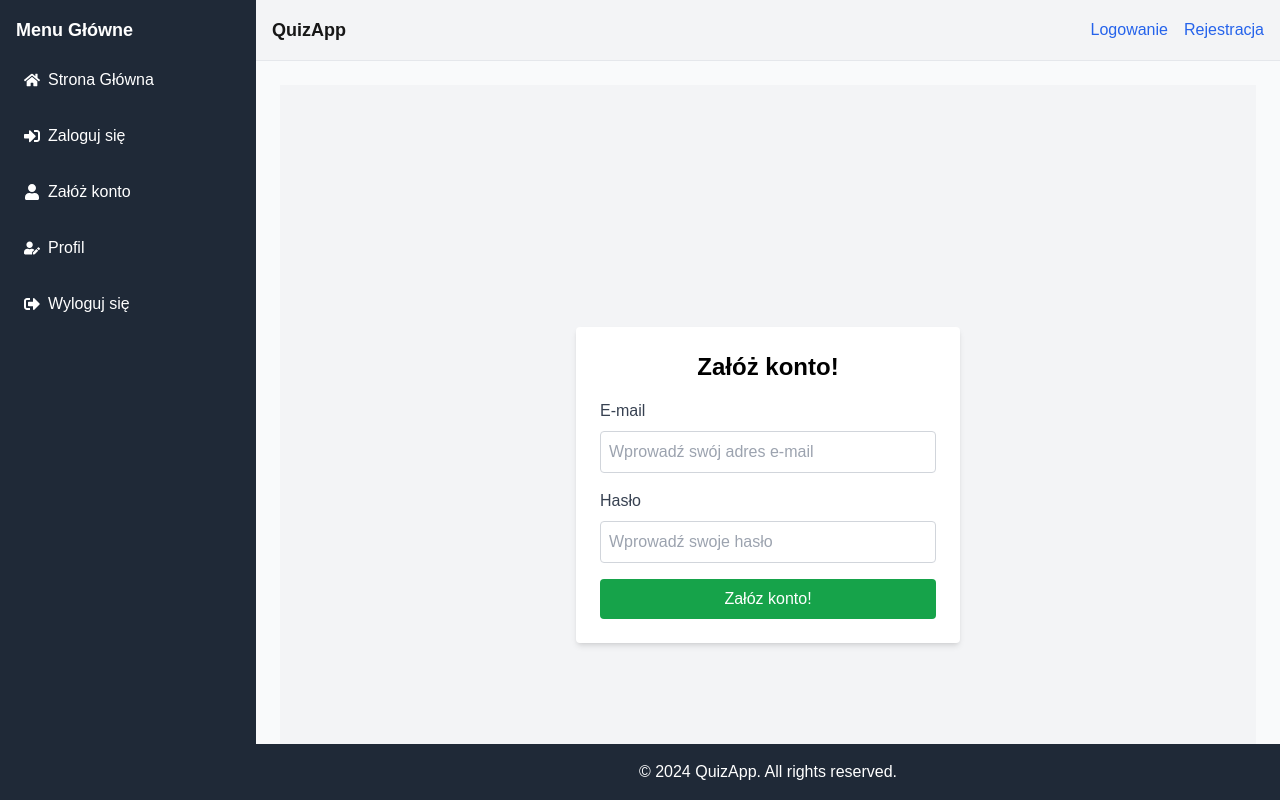
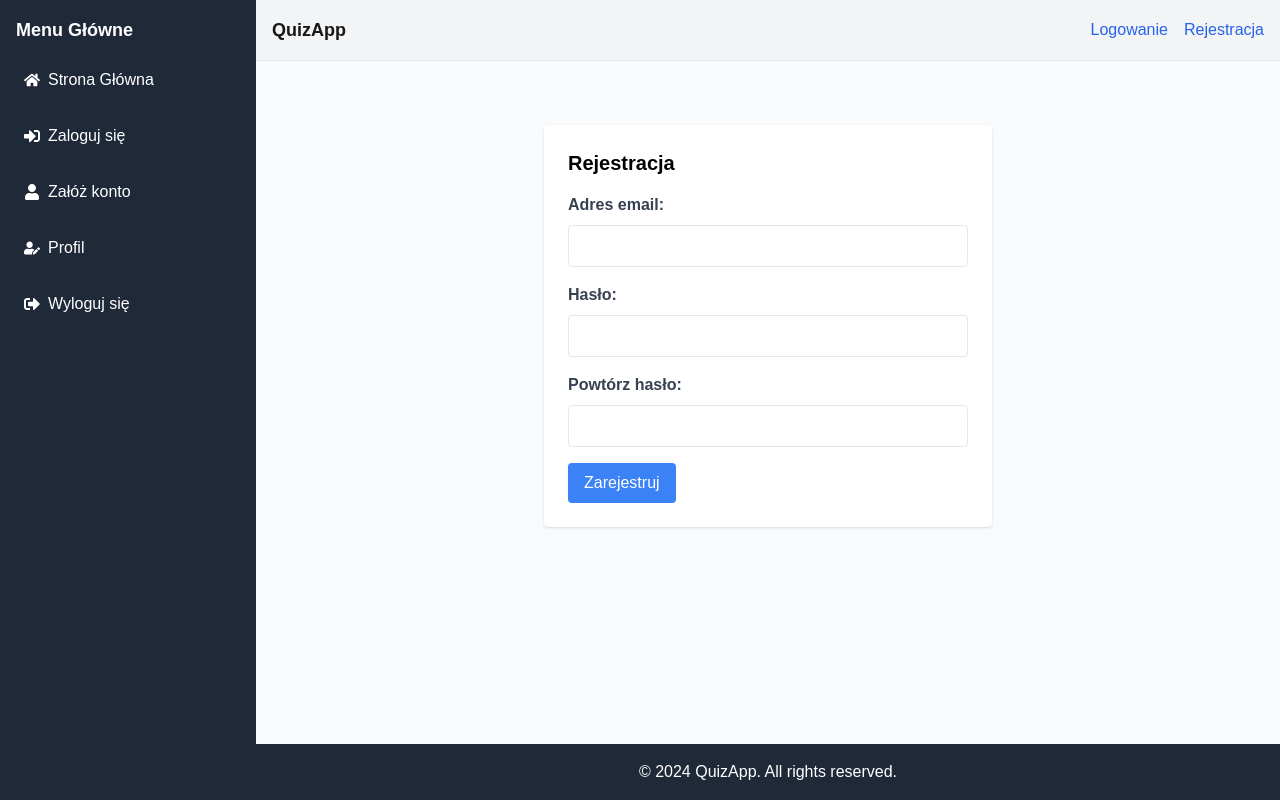
Before and after one commit to matek10000/quiz-app, a Next.js app: page /user/register in a window 1280 px wide. Built offline with nearby package versions, Linux system fonts and the light colour scheme; no server answers.

Commit message:
Dodanie rejestracji oraz weryfikacji email

```diff
--- a/app/(public)/user/register/page.js
+++ b/app/(public)/user/register/page.js
@@ -1,51 +1,118 @@
-'use client';
+"use client";
 
-import { useState } from 'react';
+import { getAuth, createUserWithEmailAndPassword, sendEmailVerification, signOut } from "firebase/auth";
+import { useAuth } from "@/app/lib/AuthContext";
+import { useState } from "react";
+import { useRouter } from "next/navigation";
 
-export default function Register() {
-  const [email, setEmail] = useState('');
-  const [password, setPassword] = useState('');
+export default function RegisterForm() {
+  const { user } = useAuth();
+  const router = useRouter();
+  const auth = getAuth();
 
-  const handleRegister = (e) => {
+  const [formData, setFormData] = useState({ email: "", password: "", confirmPassword: "" });
+  const [registerError, setRegisterError] = useState(""); // stan błędów rejestracji
+  const [loading, setLoading] = useState(false); // stan ładowania
+
+  if (user) {
+    return null; // Użytkownik jest zalogowany, nie wyświetlamy formularza
+  }
+
+  const handleChange = (e) => {
+    const { name, value } = e.target;
+    setFormData({ ...formData, [name]: value });
+  };
+
+  const handleSubmit = async (e) => {
     e.preventDefault();
-    console.log('Register with:', { email, password });
-    // Tutaj możesz dodać logikę integracji z Firebase
+
+    if (formData.password !== formData.confirmPassword) {
+      setRegisterError("Hasła nie są takie same!");
+      return;
+    }
+
+    setLoading(true);
+    setRegisterError("");
+
+    try {
+      const userCredential = await createUserWithEmailAndPassword(auth, formData.email, formData.password);
+      console.log("User registered!");
+
+      await sendEmailVerification(auth.currentUser);
+      console.log("Email verification sent!");
+
+      await signOut(auth); // Automatyczne wylogowanie użytkownika
+      router.push("/user/verify");
+    } catch (error) {
+      setRegisterError(error.message);
+      console.error("Registration error:", error);
+    } finally {
+      setLoading(false);
+    }
   };
 
   return (
-    <div className="flex items-center justify-center h-screen bg-gray-100">
-      <form onSubmit={handleRegister} className="bg-white p-6 rounded shadow-md w-full max-w-sm">
-        <h2 className="text-2xl font-bold mb-4 text-center">Załóż konto!</h2>
+    <div className="max-w-md mx-auto mt-10 p-6 bg-white rounded shadow">
+      <h1 className="text-xl font-bold mb-4">Rejestracja</h1>
+      {registerError && (
+        <div className="bg-red-100 border border-red-400 text-red-700 px-4 py-3 rounded mb-4">
+          {registerError}
+        </div>
+      )}
+      <form onSubmit={handleSubmit}>
         <div className="mb-4">
-          <label htmlFor="email" className="block text-gray-700 mb-2">E-mail</label>
+          <label htmlFor="email" className="block text-gray-700 font-bold mb-2">
+            Adres email:
+          </label>
           <input
             type="email"
             id="email"
-            value={email}
-            onChange={(e) => setEmail(e.target.value)}
-            className="w-full border border-gray-300 rounded p-2"
-            placeholder="Wprowadź swój adres e-mail"
+            name="email"
+            value={formData.email}
+            onChange={handleChange}
             required
+            className="w-full px-3 py-2 border rounded focus:outline-none focus:ring focus:border-blue-300"
           />
         </div>
         <div className="mb-4">
-          <label htmlFor="password" className="block text-gray-700 mb-2">Hasło</label>
+          <label htmlFor="password" className="block text-gray-700 font-bold mb-2">
+            Hasło:
+          </label>
           <input
             type="password"
             id="password"
-            value={password}
-            onChange={(e) => setPassword(e.target.value)}
-            className="w-full border border-gray-300 rounded p-2"
-            placeholder="Wprowadź swoje hasło"
+            name="password"
+            value={formData.password}
+            onChange={handleChange}
             required
+            className="w-full px-3 py-2 border rounded focus:outline-none focus:ring focus:border-blue-300"
           />
         </div>
-        <button
-          type="submit"
-          className="w-full bg-green-600 text-white py-2 rounded hover:bg-green-700"
-        >
-          Załóz konto!
-        </button>
+        <div className="mb-4">
+          <label htmlFor="confirmPassword" className="block text-gray-700 font-bold mb-2">
+            Powtórz hasło:
+          </label>
+          <input
+            type="password"
+            id="confirmPassword"
+            name="confirmPassword"
+            value={formData.confirmPassword}
+            onChange={handleChange}
+            required
+            className="w-full px-3 py-2 border rounded focus:outline-none focus:ring focus:border-blue-300"
+          />
+        </div>
+        <div className="flex items-center justify-between">
+          <button
+            type="submit"
+            disabled={loading}
+            className={`px-4 py-2 bg-blue-500 text-white rounded hover:bg-blue-600 focus:outline-none ${
+              loading ? "opacity-50 cursor-not-allowed" : ""
+            }`}
+          >
+            {loading ? "Rejestrowanie..." : "Zarejestruj"}
+          </button>
+        </div>
       </form>
     </div>
   );
--- a/app/(public)/user/signin/page.js
+++ b/app/(public)/user/signin/page.js
@@ -11,6 +11,7 @@ export default function SignIn() {
   const [password, setPassword] = useState('');
   const [error, setError] = useState('');
   const [loading, setLoading] = useState(false);
+  const [timeoutError, setTimeoutError] = useState('');
   const { user } = useAuth(); // Pobieramy użytkownika z contextu autoryzacji
   const router = useRouter();
 
@@ -18,7 +19,7 @@ export default function SignIn() {
   useEffect(() => {
     if (user) {
       const urlParams = new URLSearchParams(window.location.search);
-      const returnUrl = urlParams.get('returnUrl') || '/user/profile'; // Domyślnie przekierowanie na stronę główną
+      const returnUrl = urlParams.get('returnUrl') || '/user/profile'; // Przekierowanie na stronę profilu
       router.push(returnUrl); // Jeśli użytkownik jest zalogowany, przekierowujemy go do returnUrl
     }
   }, [user, router]);
@@ -27,10 +28,21 @@ export default function SignIn() {
     e.preventDefault();
     setLoading(true);
     setError(''); // Resetujemy błędy
+    setTimeoutError(''); // Resetujemy komunikat o opóźnieniu
 
     try {
-      // Wykonanie logowania z FireBase
+      // Wykonanie logowania z Firebase
       const auth = await signInWithEmailAndPassword(getAuth(), email, password);
+
+      // Sprawdzanie, czy użytkownik potwierdził adres e-mail
+      if (!auth.user.emailVerified) {
+        // Jeśli email nie jest zweryfikowany, odswiezy strone (nie wiem czemu nie ma komunikatu)
+        setTimeoutError('Za chwilę nastąpi odświeżenie strony...');
+        setError('Proszę potwierdzić swój adres e-mail. Sprawdź skrzynkę pocztową.');
+
+        await getAuth().signOut();
+        return;
+      }
 
       // Pobiera returnUrl z URL (jeśli istnieje)
       const urlParams = new URLSearchParams(window.location.search);
@@ -55,6 +67,14 @@ export default function SignIn() {
           <div className="mb-4 bg-red-100 text-red-800 p-3 rounded flex items-center">
             <FaExclamationCircle className="mr-2" />
             {error}
+          </div>
+        )}
+
+        {/* Wyświetlanie komunikatu o opóźnieniu */}
+        {timeoutError && (
+          <div className="mb-4 bg-yellow-100 text-yellow-800 p-3 rounded flex items-center">
+            <FaExclamationCircle className="mr-2" />
+            {timeoutError}
           </div>
         )}
 
--- /dev/null
+++ b/app/(public)/user/verify/page.js
@@ -0,0 +1,43 @@
+"use client";
+
+import { useEffect, useState } from "react";
+import { getAuth, signOut } from "firebase/auth";
+import { useRouter } from "next/navigation";
+
+export default function VerifyEmail() {
+  const [email, setEmail] = useState(null);
+  const router = useRouter();
+
+  useEffect(() => {
+    const auth = getAuth();
+    const currentUser = auth.currentUser;
+
+    if (currentUser) {
+      setEmail(currentUser.email); // Zapamiętanie adresu e-mail
+    }
+
+    // Automatyczne wylogowanie
+    signOut(auth).then(() => {
+      console.log("User signed out after registration.");
+    }).catch((error) => {
+      console.error("Error signing out:", error);
+    });
+  }, []);
+
+  return (
+    <div className="max-w-md mx-auto mt-10 p-6 bg-white rounded shadow text-center">
+      <h1 className="text-2xl font-bold mb-4">Weryfikacja adresu e-mail</h1>
+      <p className="text-gray-700">
+        E-mail nie został jeszcze zweryfikowany. Prosimy sprawdzić swoją skrzynkę pocztową, gdzie został wysłany link weryfikacyjny.
+      </p>
+      {email && (
+        <p className="text-gray-800 font-semibold mt-4">
+          Adres e-mail: {email}
+        </p>
+      )}
+      <p className="text-gray-600 mt-4">
+        Po weryfikacji zaloguj się ponownie, aby uzyskać dostęp do aplikacji.
+      </p>
+    </div>
+  );
+}
```
